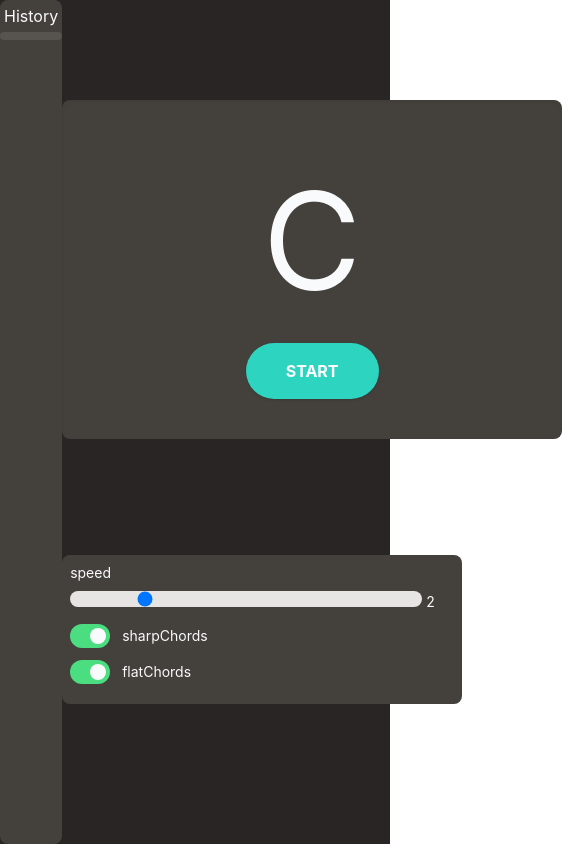
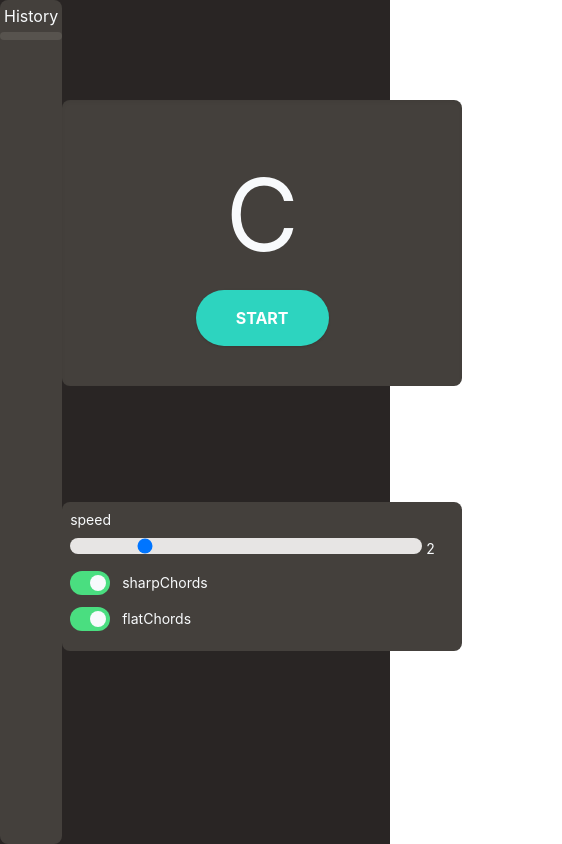
Before and after one commit to brunokian/chords-generator, a React (Create React App) app: page / in a window 390 px wide. Shown: the whole page, 562 px wide, since content can reach past the window. Built offline with nearby package versions, Linux system fonts and the light colour scheme.

Commit message:
alguns styles fix

```diff
--- a/src/App.js
+++ b/src/App.js
@@ -34,9 +34,9 @@ function App() {
 
   return (
     <Template state={state} setState={setStateValue}>
-      <div className='bg-stone-700 py-10 rounded-lg w-[500px] md:w-[650px] shadow-inner'>
+      <div className='bg-stone-700 py-10 rounded-lg w-[400px] md:w-[650px] sm:w-[300px] shadow-inner'>
         <div className='w-full flex flex-col'>
-          <div className='text-[135px] md:text-[180px] mx-auto'> {state.currentChord ?? "C"} </div>
+          <div className='text-[100px] md:text-[180px] sm:text-[135px] mx-auto'> {state.currentChord ?? "C"} </div>
           <button className='bg-teal-400 text-white rounded-full py-4 px-10 font-bold mx-auto shadow' onClick={buttonClick}>
             {state.hasStarted ? 'STOP' : 'START'}
           </button>
```
